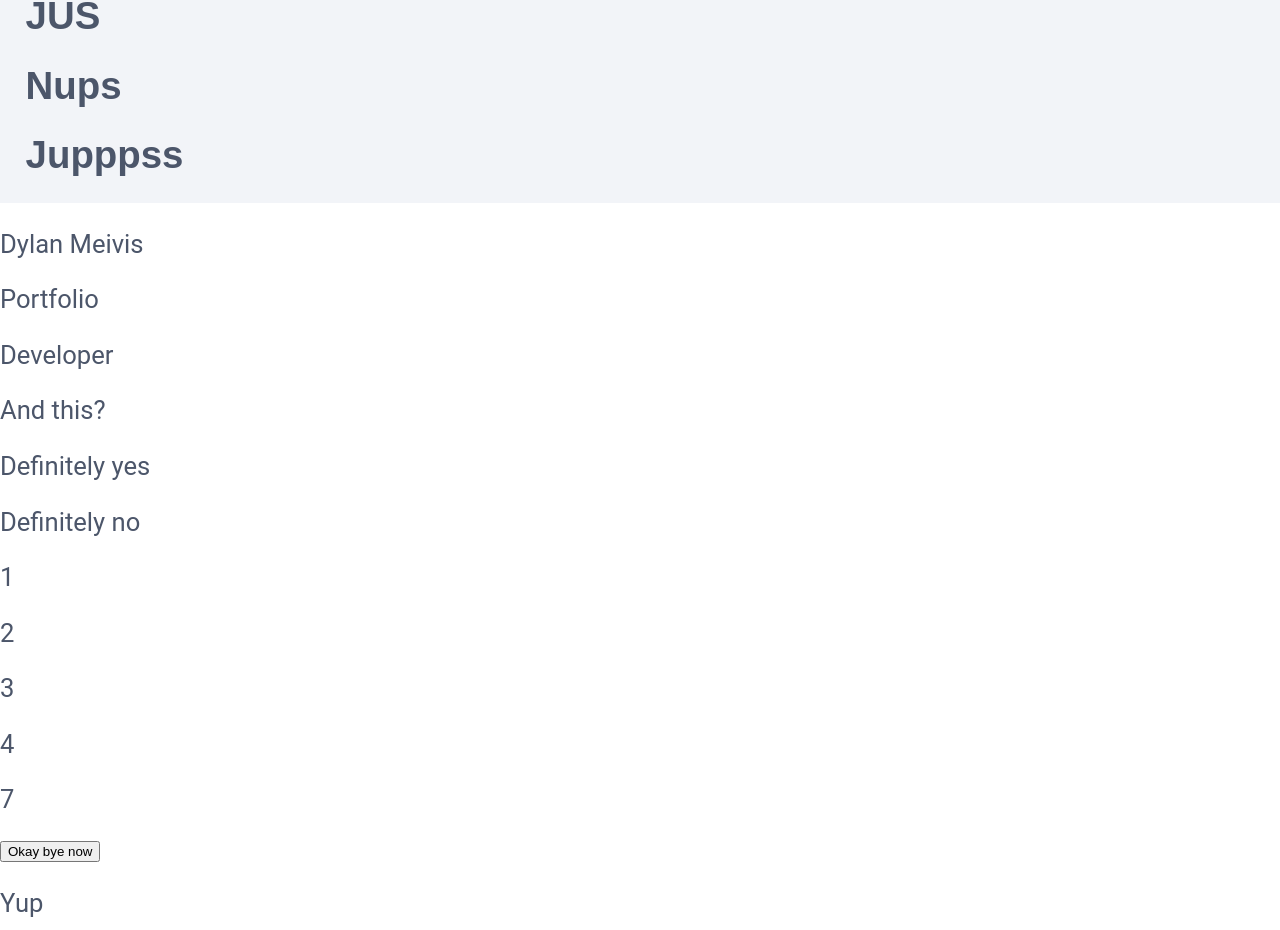
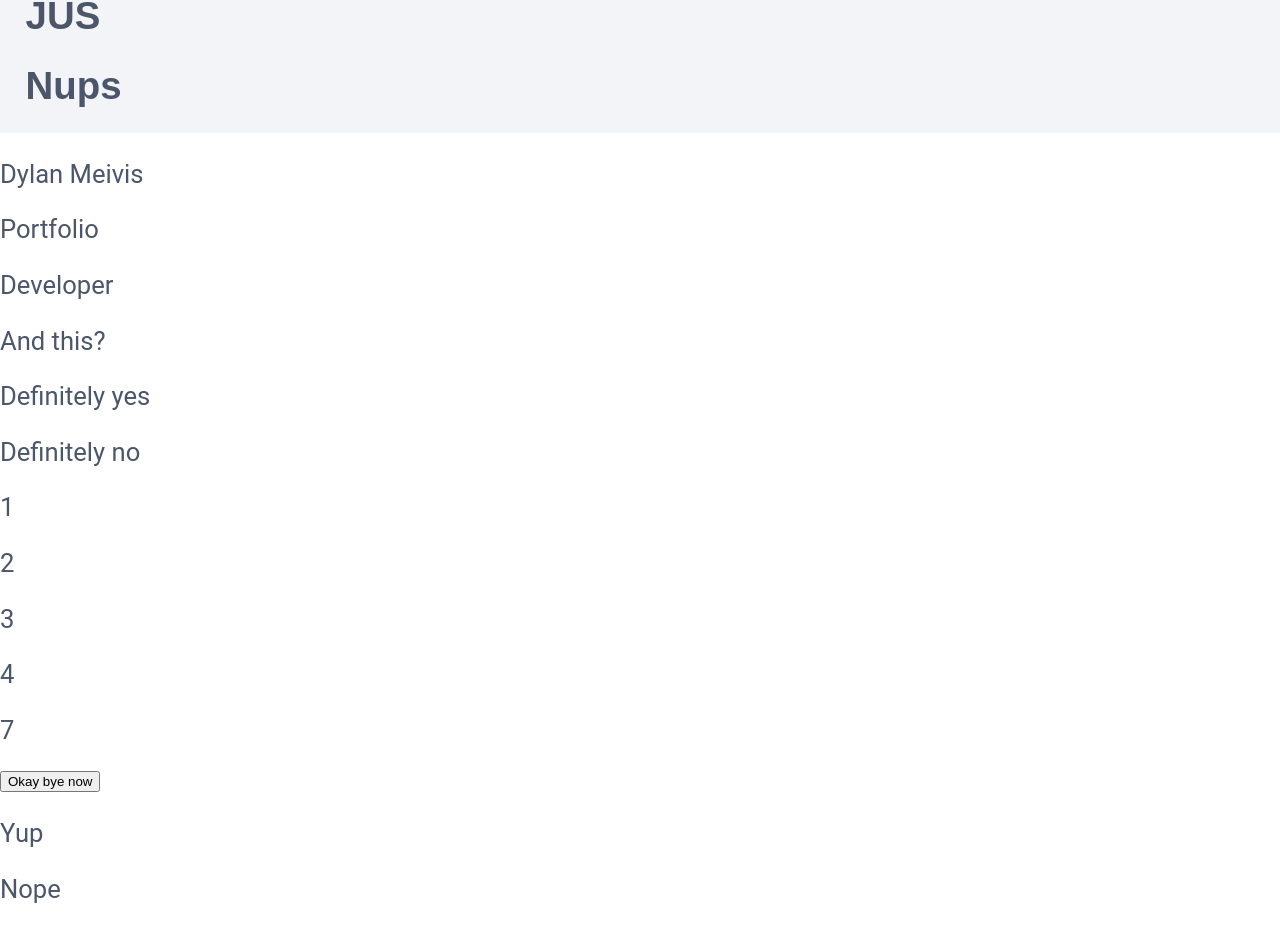
Before and after one commit to DylanMeivis/Portfolio, a React (Create React App) app: page / in a window 1280 px wide. Shown: the part 930-1860 px from the top of the page. Built offline with nearby package versions, Linux system fonts and the light colour scheme.

Commit message:
Update App.js

```diff
--- a/src/App.js
+++ b/src/App.js
@@ -24,7 +24,6 @@ function App() {
             <h1>YESSS</h1>
             <h1>JUS</h1>
             <h1>Nups</h1>
-            <h1>Jupppss</h1>
         </div>
         <div className="InformationHeader">
             <h3>Dylan Meivis </h3>
```
